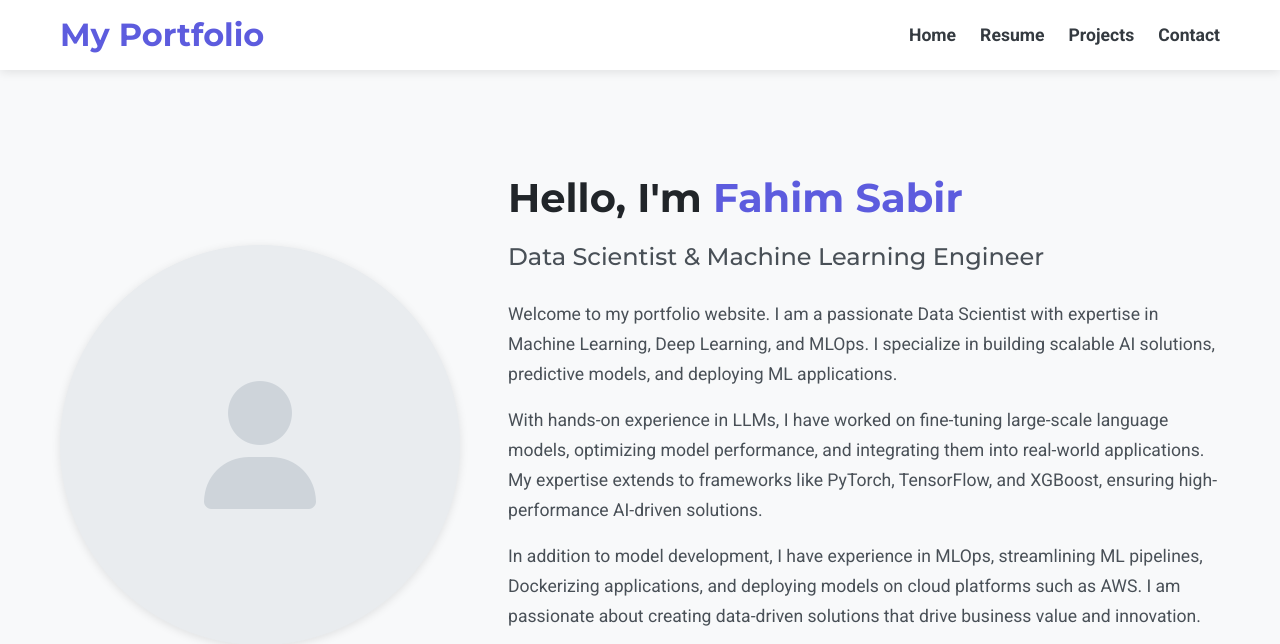
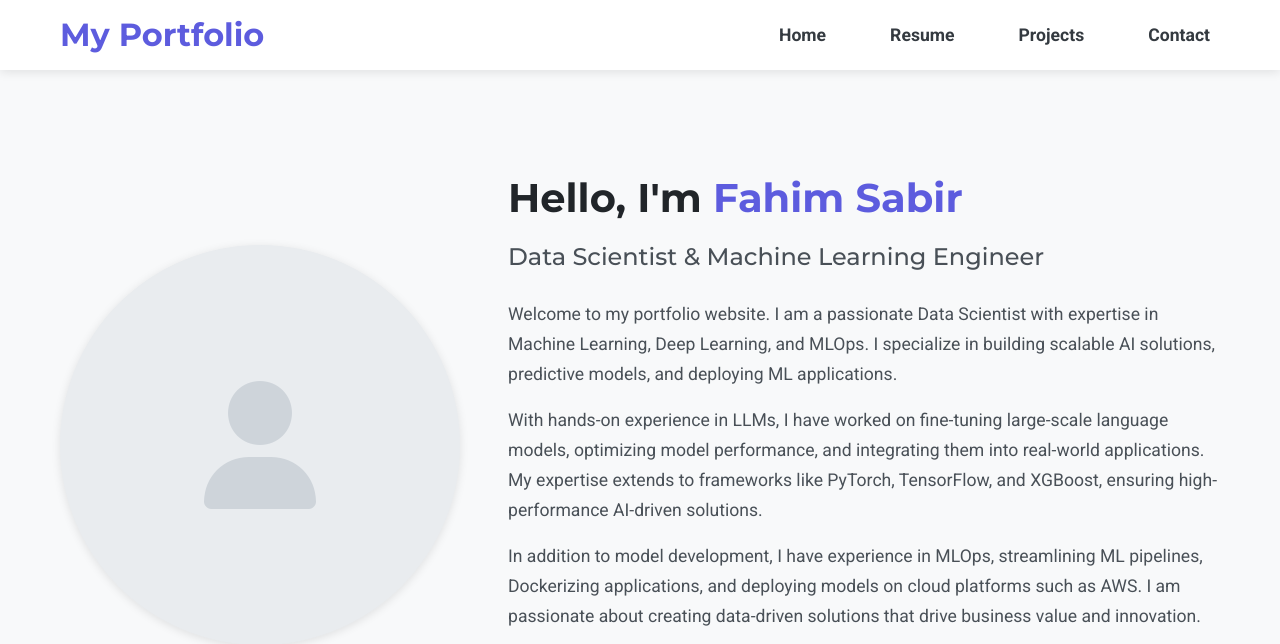
Before and after one commit to fahimai001/My_Portfolio_Website, a Django app: page / in a window 1280 px wide. Shown: the top 644 px of the page. Run offline with Django 5.2, Linux system fonts and the light colour scheme.

Commit message:
updating frontend

```diff
--- a/templates/base.html
+++ b/templates/base.html
@@ -13,9 +13,17 @@
             font-size: 2rem;
             font-weight: bold;
         }
+        nav ul {
+            display: flex;
+            gap: 20px;
+        }
+        nav ul li {
+            list-style: none;
+        }
         nav ul li a {
             font-size: 1.1rem;
             font-weight: bold;
+            padding: 10px;
         }
     </style>
 </head>
```
